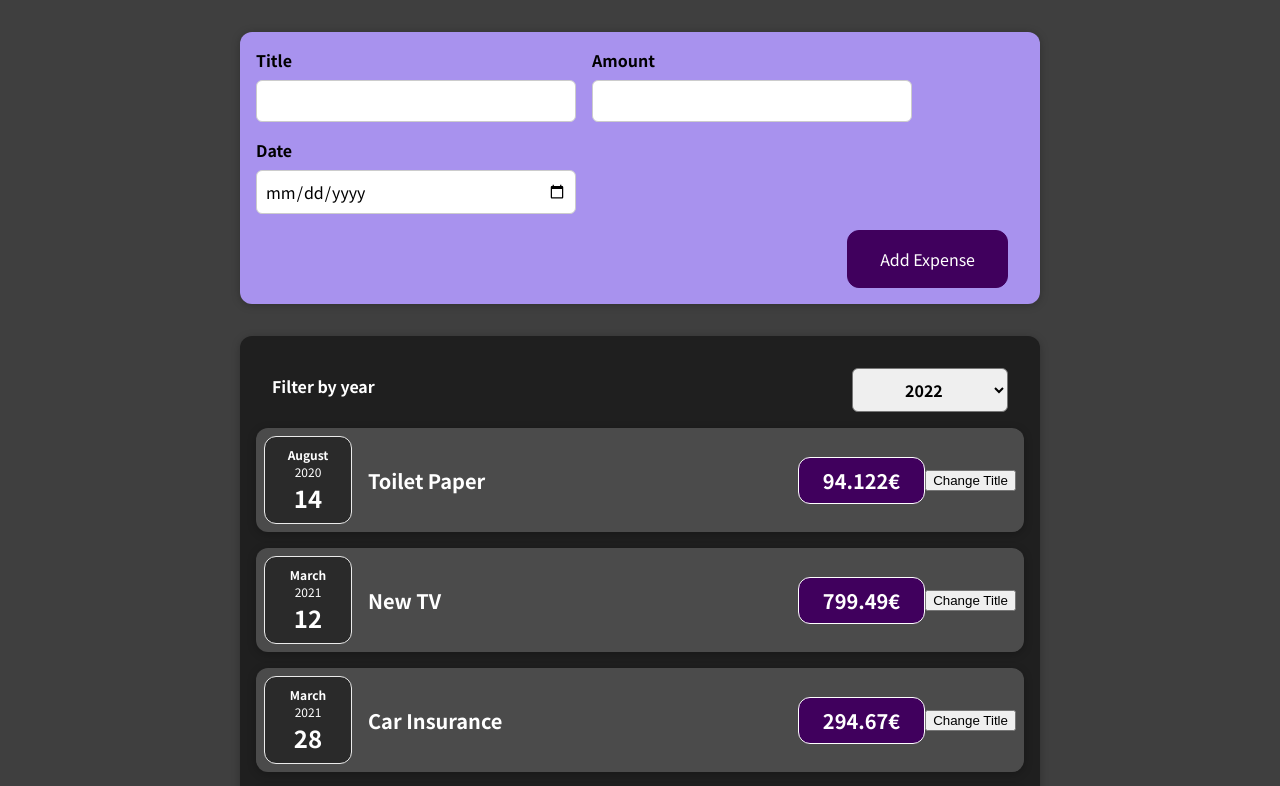
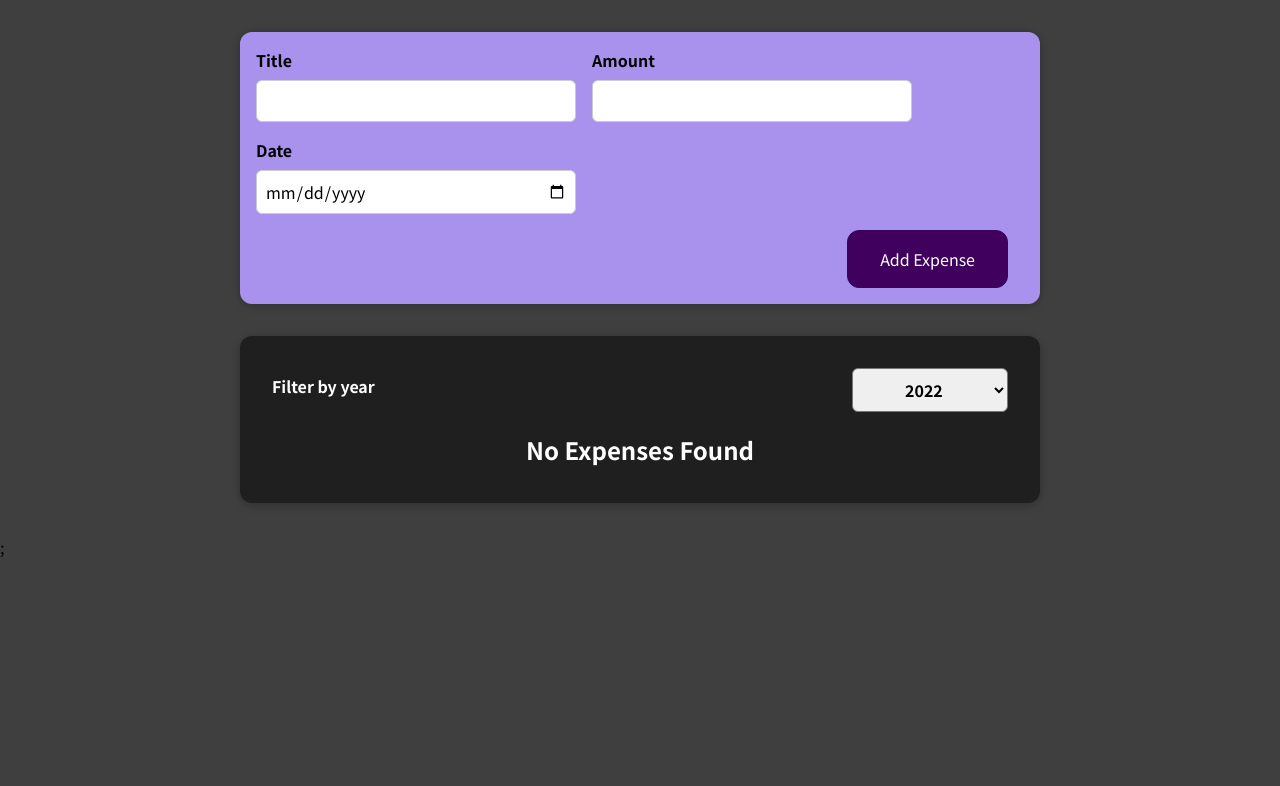
Before and after one commit to ShmuelBokobza/react-july, a React (Create React App) app: page / in a window 1280 px wide. Shown: the top 786 px of the page. Built offline with nearby package versions, Linux system fonts and the light colour scheme.

Commit message:
Add filtering and Ternary

```diff
--- a/src/App.js
+++ b/src/App.js
@@ -1,9 +1,9 @@
-import React from "react";
+import React, { useState } from "react";
 import NewExpense from "./components/NewExpenses/NewExpenses";
 import Expenses from "./components/Expenses/Expenses";
 
 function App() {
-  const expenses = [
+  const expensesData = [
     {
       id: "e1",
       title: "Toilet Paper",
@@ -24,9 +24,11 @@
       date: new Date(2021, 5, 12),
     },
   ];
-
+  const [expenses, setExpenses] = useState(expensesData);
   const addExpenseHandler = (expenseDataAdded) => {
-    console.log(expenseDataAdded);
+    setExpenses((prevExpenses) => {
+      return [expenseDataAdded, ...prevExpenses];
+    });
   };
 
   return (
--- a/src/components/Expenses/ExpenseItem.js
+++ b/src/components/Expenses/ExpenseItem.js
@@ -8,19 +8,18 @@
   const [title, setTitle] = useState(props.title);
   const [amount, setAmount] = useState(props.amount);
 
-  const clickHandler = () => {
-    setTitle("fef");
-    console.log(title);
-  };
+  const clickHandler = () => {};
   return (
+    <li>
       <Card className="expense-item">
         <ExpenseDate date={date} />
         <div className="expense-item__description">
           <h2>{title}</h2>
         </div>
         <div className="expense-item__price">{amount}€</div>
-      <button onClick={clickHandler}>Change Title</button>
+        {/* <button onClick={clickHandler}>Change Title</button> */}
       </Card>
+    </li>
   );
 };
 
--- a/src/components/Expenses/Expenses.js
+++ b/src/components/Expenses/Expenses.js
@@ -1,5 +1,6 @@
 import React, { useState } from "react";
-import ExpenseItem from "./ExpenseItem";
+
+import ExpensesList from "./ExpensesList";
 import ExpensesFilter from "./ExpensesFilter";
 import Card from "../UI/Card";
 import "./Expenses.css";
@@ -10,6 +11,9 @@
   const setFilterHandler = (dateFiltered) => {
     setFilteredYear(dateFiltered);
   };
+  const filteredExpenses = props.items.filter((expense) => {
+    return expense.date.getFullYear().toString() == filteredYear;
+  });
 
   return (
     <Card className="expenses">
@@ -17,17 +21,7 @@
         currentSelected={filteredYear}
         onSetFilter={setFilterHandler}
       />
-
-      {props.items.map((items) => {
-        return (
-          <ExpenseItem
-            key={items.id}
-            date={items.date}
-            title={items.title}
-            amount={items.amount}
-          ></ExpenseItem>
-        );
-      })}
+      <ExpensesList items={filteredExpenses} />
     </Card>
   );
 };
--- /dev/null
+++ b/src/components/Expenses/ExpensesList.css
@@ -0,0 +1,9 @@
+.expenses-list {
+  list-style: none;
+  padding: 0;
+}
+
+.expenses-list__fallback {
+  color: white;
+  text-align: center;
+}
--- /dev/null
+++ b/src/components/Expenses/ExpensesList.js
@@ -0,0 +1,23 @@
+import React from "react";
+import "./ExpensesList.css";
+import ExpenseItem from "./ExpenseItem";
+
+const ExpensesList = (props) => {
+  if (props.items.length === 0) {
+    return <h2 className="expenses-list__fallback">No Expenses Found </h2>;
+  }
+  return (
+    <ul className="expenses-list">
+      {props.items.map((items) => (
+        <ExpenseItem
+          key={items.id}
+          date={items.date}
+          title={items.title}
+          amount={items.amount}
+        ></ExpenseItem>
+      ))}
+    </ul>
+  );
+};
+
+export default ExpensesList;
```
Also changed, not shown: 1 other file (tests, documents, lock files or other folders). Lines whose indentation alone changed are shown as unchanged.
